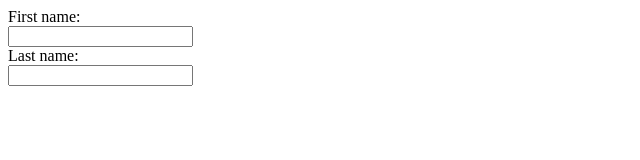
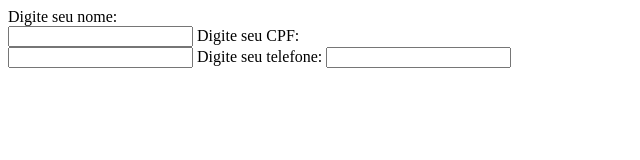
Before and after one commit to DevNCH/formulario, a plain HTML site: page index.html in a window 1280 px wide. Shown: the whole page, without its empty margins (0-640 px from the left). Drawn offline with Linux system fonts and the light colour scheme.

Commit message:
Update index.html

```diff
--- a/index.html
+++ b/index.html
@@ -4,11 +4,13 @@
     <title>Formulário</title>
   </head>
   <body>
-<form>
-  <label for="fname">First name:</label><br>
-  <input type="text" id="fname" name="fname"><br>
-  <label for="lname">Last name:</label><br>
-  <input type="text" id="lname" name="lname">
-</form>
+    <form>
+      <label for="nome">Digite seu nome:</label><br>
+      <input type="text" id="nome" name="nome">
+      <label for="CPF">Digite seu CPF:</label><br>
+      <input type="text" id="CPF" name="CPF">
+      <label for="Telefone">Digite seu telefone:</label>
+      <input type="text" id="telefone" name="telefone">
+    </form>
   </body>
 </html>
```
